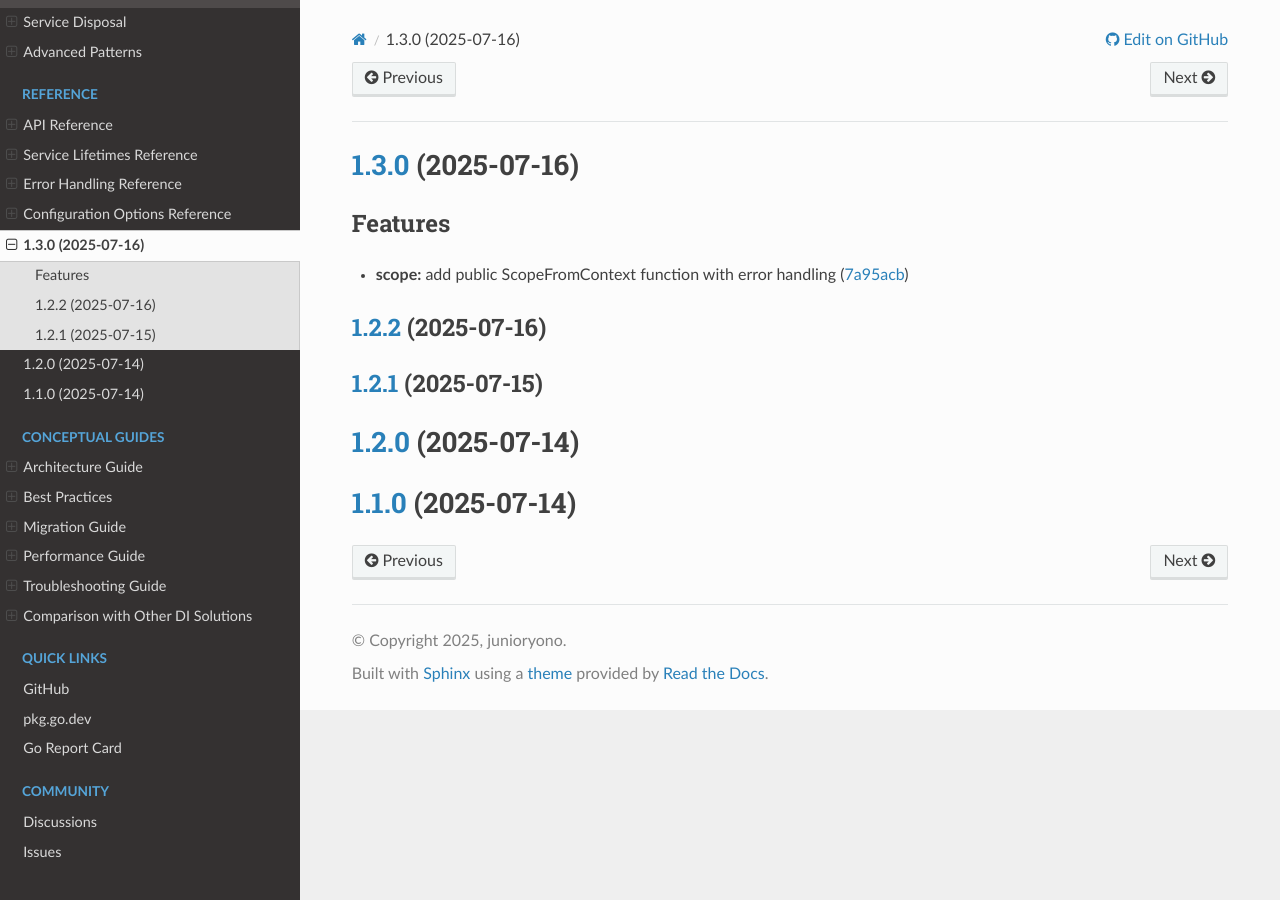
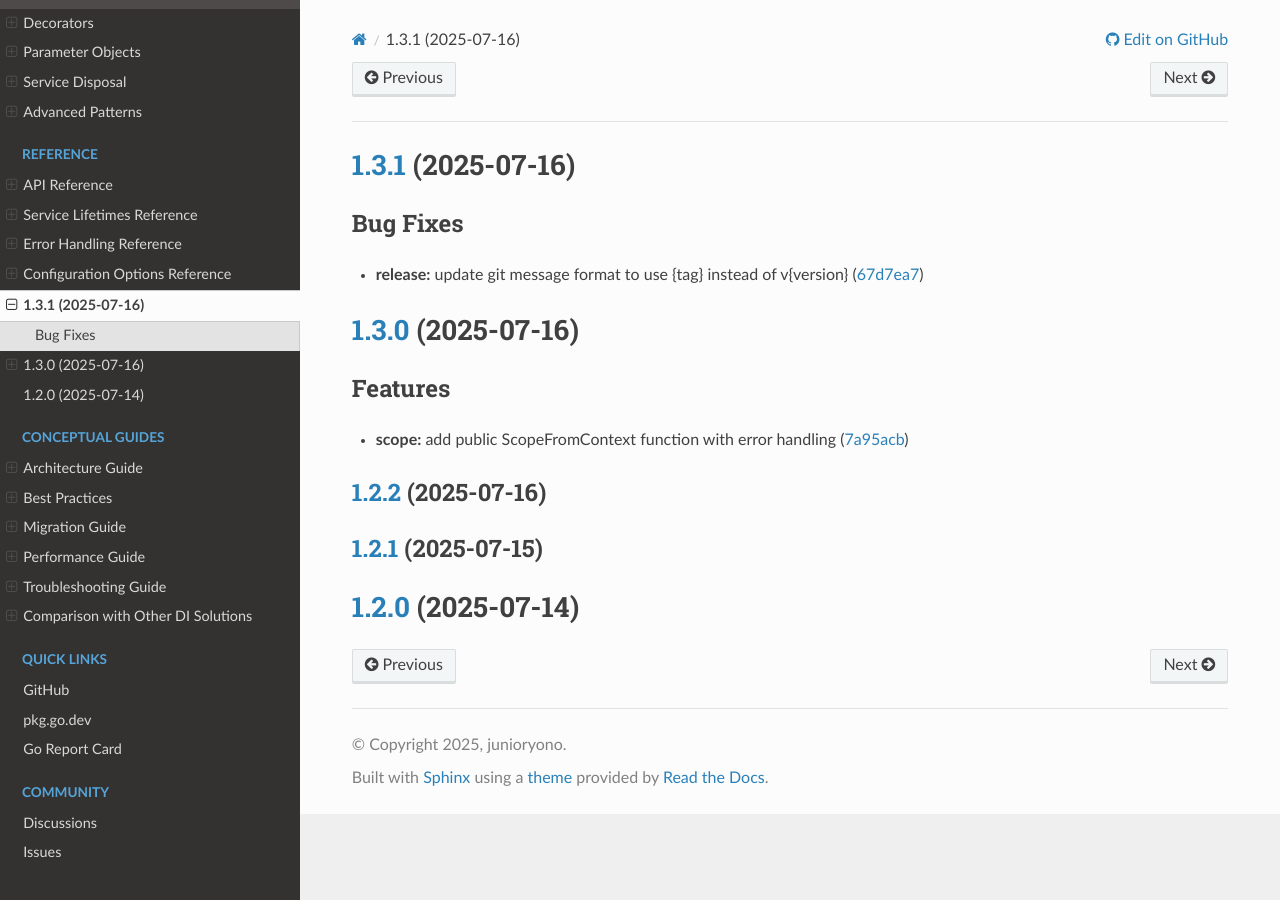
Before and after one commit to junioryono/godi, a Sphinx documentation site: the page built from docs/reference/changelog.md, in a window 1280 px wide. Built offline with Sphinx 7.4.7 and the Read the Docs theme 3.1.0, drawn with Linux system fonts in a browser that asks for light colours.

Commit message:
chore(release): {tag} [skip ci]
- Update changelog
- Bump version [skip ci]

```diff
--- a/docs/reference/changelog.md
+++ b/docs/reference/changelog.md
@@ -1,3 +1,12 @@
+## [1.3.1](https://github.com/junioryono/godi/compare/v1.3.0...v1.3.1) (2025-07-16)
+
+
+### Bug Fixes
+
+* **release:** update git message format to use {tag} instead of v{version} ([67d7ea7](https://github.com/junioryono/godi/commit/67d7ea7c7848111d88295238c47a4bcce63b9e32))
+
+
+
 # [1.3.0](https://github.com/junioryono/godi/compare/v1.2.2...v1.3.0) (2025-07-16)
 
 
@@ -16,7 +25,3 @@
 
 
 # [1.2.0](https://github.com/junioryono/godi/compare/v1.1.0...v1.2.0) (2025-07-14)
-
-
-
-# [1.1.0](https://github.com/junioryono/godi/compare/v1.0.2...v1.1.0) (2025-07-14)
--- a/version.json
+++ b/version.json
@@ -1,3 +1,3 @@
 {
-  "version": "1.3.0"
+  "version": "1.3.1"
 }
```
